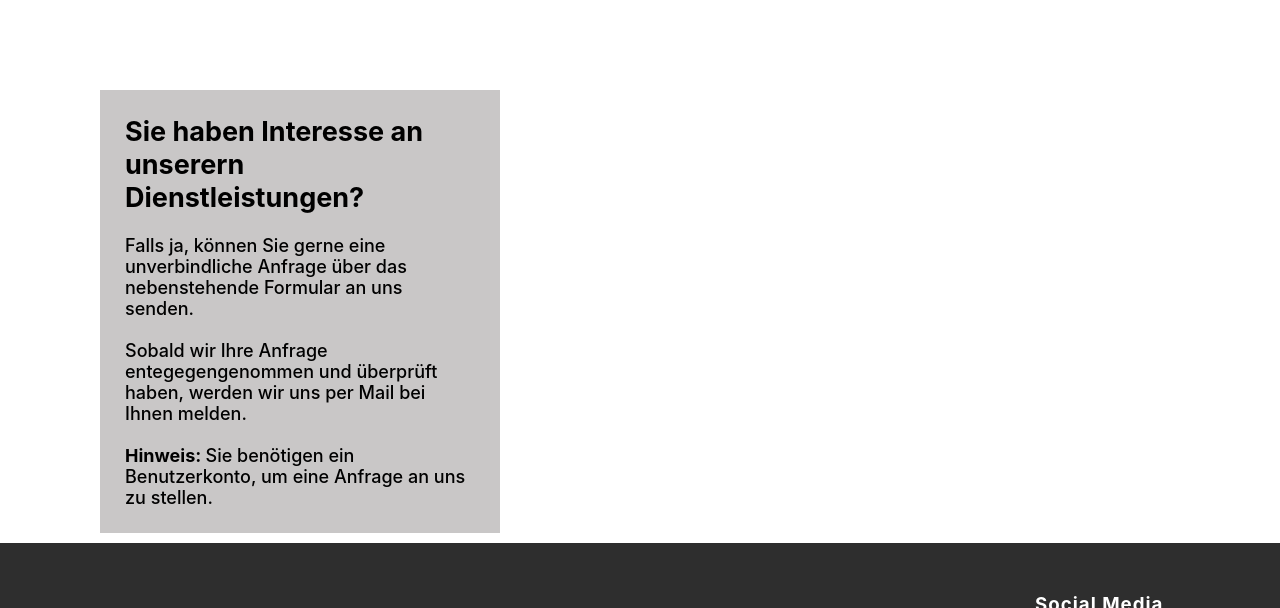
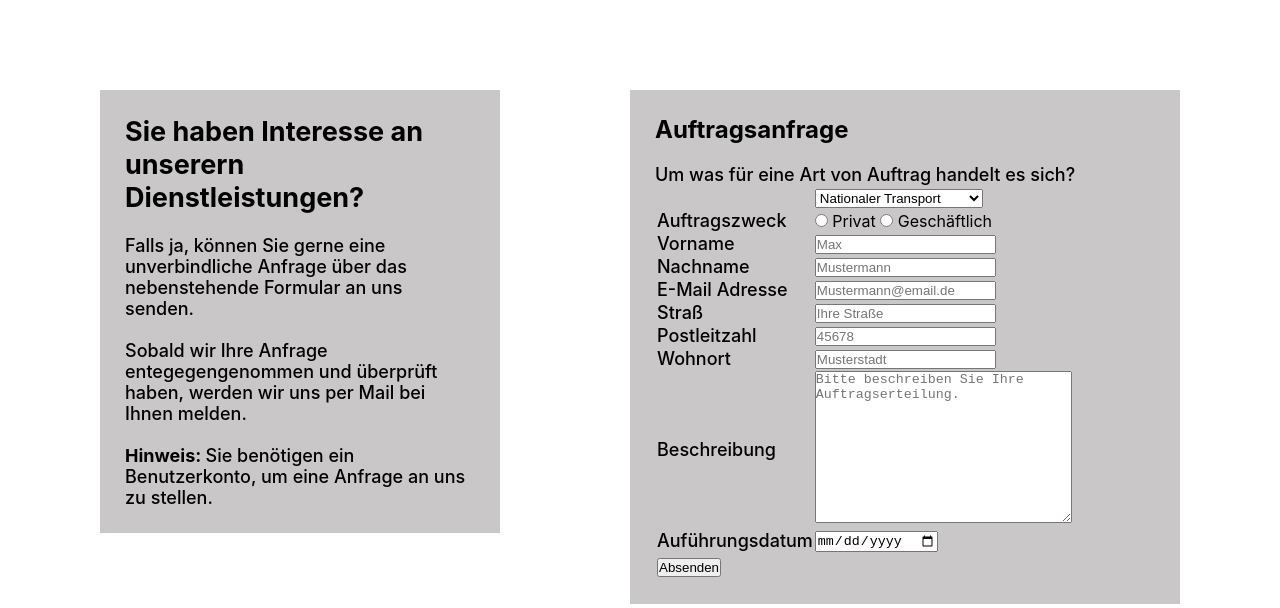
Before and after one commit to DerDavid222/webTrans, a plain HTML site: page html/anfrage.html in a window 1280 px wide. Shown: the part 110-718 px from the top of the page. Drawn offline with nearby package versions, Linux system fonts and the light colour scheme.

Commit message:
Einfügen Formular default

```diff
--- a/css/anfrage_stylesheet.css
+++ b/css/anfrage_stylesheet.css
@@ -18,3 +18,21 @@
 .Text {
   font-weight: 500;
 }
+
+.Formular {
+  background-color: rgb(201, 199, 199);
+  font-family: -apple-system, BlinkMacSystemFont, "Segoe UI", Roboto, Oxygen,
+    Ubuntu, Cantarell, "Open Sans", "Helvetica Neue", sans-serif;
+  float: right;
+  margin-right: 100px;
+  margin-top: 200px;
+  width: 500px;
+  height: auto;
+  margin-bottom: 10px;
+  padding: 25px 25px 25px 25px;
+}
+
+.Beschreibung {
+  font-size: 18px;
+  font-weight: 500;
+}
--- a/html/anfrage.html
+++ b/html/anfrage.html
@@ -52,13 +52,13 @@
           uns zu stellen.
         </section>
       </section>
-      <!-- <section class="Formular">
+      <section class="Formular">
         <form class="FormularGesamt" name="Auftrag" onsubmit="pruefen();">
            <h2>Auftragsanfrage</h2>
            <br>
            <table>
               <tr>
-                    <p>Um was für eine Art von Auftrag handelt es sich?</p>
+                 <p class="Beschreibung">Um was für eine Art von Auftrag handelt es sich?</p>
                  <td></td>
                  <td>
                     <select name="AuftragsArt" id="Auftragsart">
@@ -70,7 +70,7 @@
                  </td>
               </tr>
               <tr>
-                    <td>Auftragszweck</td>
+                 <td class="Beschreibung">Auftragszweck</td>
                  <td>
                     <input type="radio" name="xor" id="Privat"  value="privat">
                     <label class="AuftragPrivat" for="Privat">Privat</label>
@@ -79,43 +79,43 @@
                  </td>
               </tr>
               <tr>
-                    <td>Vorname </td>
+                 <td class="Beschreibung">Vorname </td>
                  <td><input type="text" name="Vorname" id="Vorname" placeholder="Max"/>
                  </td>
               </tr>
               <tr>
-                    <td>Nachname </td>
+                 <td class="Beschreibung">Nachname </td>
                  <td><input type="text" name="Nachname" id="Nachname" placeholder="Mustermann">
                  </td>
               </tr>
               <tr>
-                    <td>E-Mail Adresse </td>
+                 <td class="Beschreibung">E-Mail Adresse </td>
                  <td><input type="email" name="EMail" id="email" placeholder="Mustermann@email.de">
                  </td>
               </tr>
               <tr>
-                    <td>Stra&szlig;</td>
+                 <td class="Beschreibung">Stra&szlig;</td>
                  <td><input type="text" name="Strasse" id="strasse" placeholder="Ihre Stra&szlig;e">
                  </td>
               </tr>
               <tr>
-                    <td>Postleitzahl </td>
+                 <td class="Beschreibung">Postleitzahl </td>
                  <td><input type="number" name="plz" id="plz" placeholder="45678" max-length="5">
                  </td>
               </tr>
               <tr>
-                    <td>Wohnort </td>
+                 <td class="Beschreibung">Wohnort </td>
                  <td><input type="text" name="Wohnort" id="ort" placeholder="Musterstadt">
                  </td>
               </tr>
               <tr>
-                    <td>Beschreibung</td>
+                 <td class="Beschreibung">Beschreibung</td>
                  <td><textarea type="text" name="Text" id="beschreibung" cols="30" rows="10" placeholder="Bitte beschreiben Sie Ihre Auftragserteilung."></textarea>
                  </td>
                  </td>
               </tr>
               <tr>
-                    <td>Auführungsdatum </td>
+                 <td class="Beschreibung">Auführungsdatum </td>
                  <td><input type="date" name="Datum" id="eventdate" placeholder="Datum wählen">
                  </td>
               </tr>
@@ -127,7 +127,8 @@
               </tr>
            </table>
         </form>
-        </section> -->
+     </section>
+
       <!--HIER ENDET MAIN!!!!!-->
     </main>
     <!-----------------------------------FOOTER------------------------------------->
```
Lines whose indentation alone changed are shown as unchanged.
